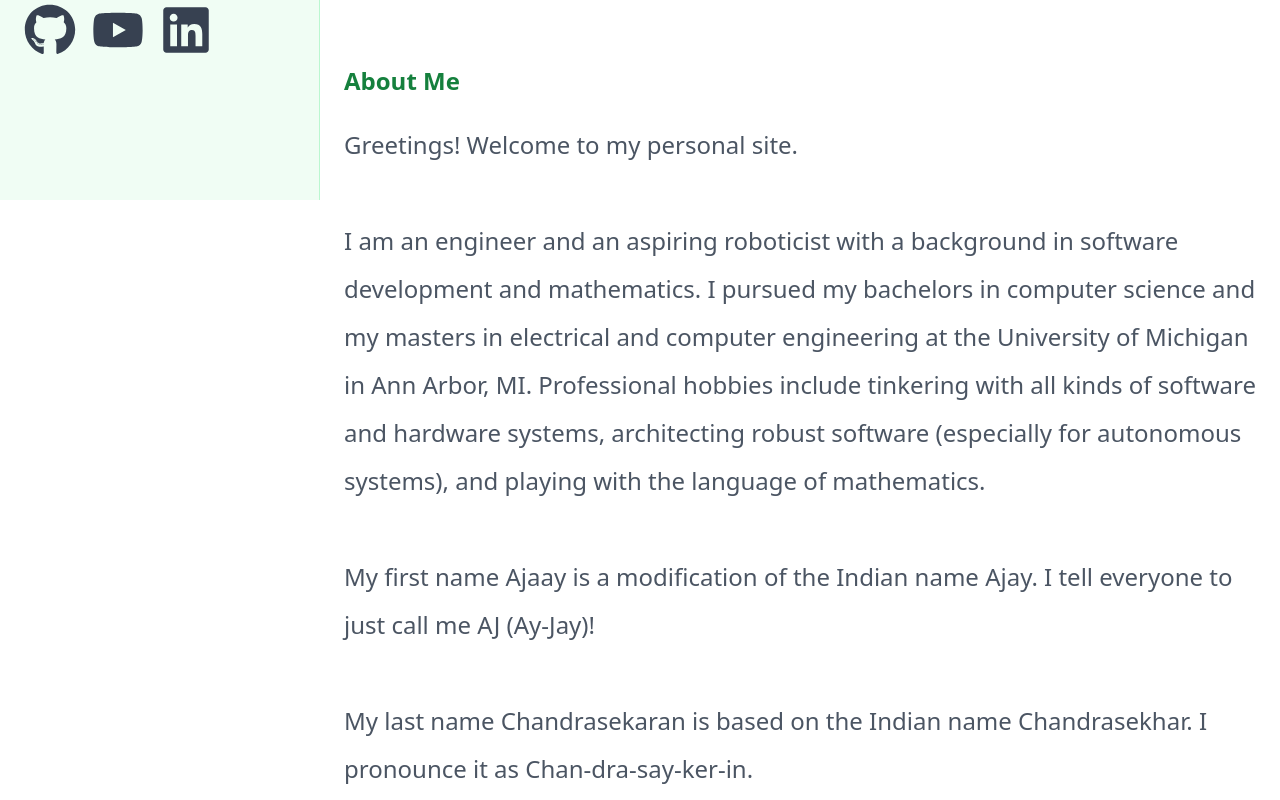
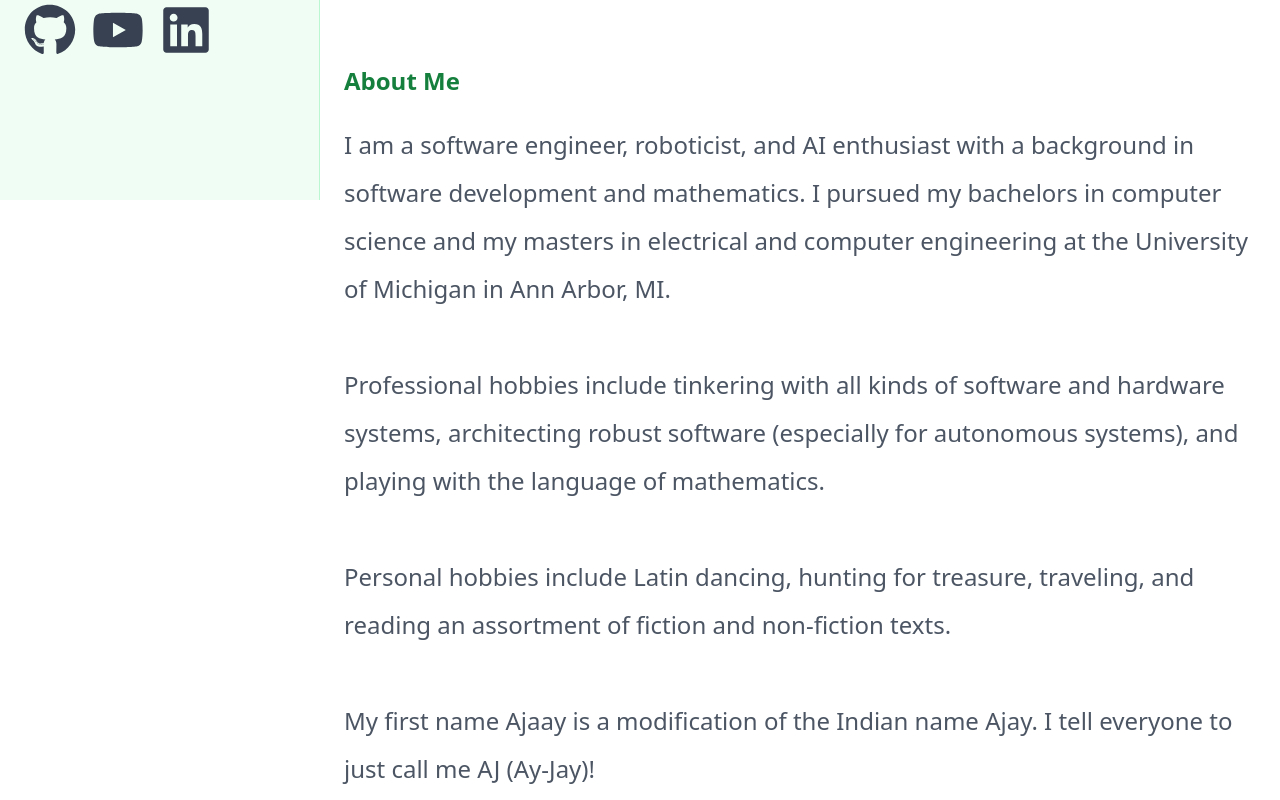
Before and after one commit to ajaayc/ajaayc.github.io, a React (Create React App) app: page / in a window 1280 px wide. Shown: the part 600-1400 px from the top of the page. Built offline with nearby package versions, Linux system fonts and the light colour scheme.

Commit message:
About me, portfolio updates

```diff
--- a/src/AJPortfolioPanel.jsx
+++ b/src/AJPortfolioPanel.jsx
@@ -89,9 +89,11 @@ export default function AJPortfolioPanel() {
         <section id="about" className="py-16">
           <h2 className="text-2xl font-bold text-green-700 mb-6">About Me</h2>
           <p className="text-gray-600 leading-loose text-2xl max-w-full" style={{ whiteSpace: 'pre-line' }}>
-            {`Greetings! Welcome to my personal site.
+            {`I am a software engineer, roboticist, and AI enthusiast with a background in software development and mathematics. I pursued my bachelors in computer science and my masters in electrical and computer engineering at the University of Michigan in Ann Arbor, MI.
 
-            I am an engineer and an aspiring roboticist with a background in software development and mathematics. I pursued my bachelors in computer science and my masters in electrical and computer engineering at the University of Michigan in Ann Arbor, MI. Professional hobbies include tinkering with all kinds of software and hardware systems, architecting robust software (especially for autonomous systems), and playing with the language of mathematics.
+            Professional hobbies include tinkering with all kinds of software and hardware systems, architecting robust software (especially for autonomous systems), and playing with the language of mathematics.
+
+            Personal hobbies include Latin dancing, hunting for treasure, traveling, and reading an assortment of fiction and non-fiction texts.
 
             My first name Ajaay is a modification of the Indian name Ajay. I tell everyone to just call me AJ (Ay-Jay)!
 
```
